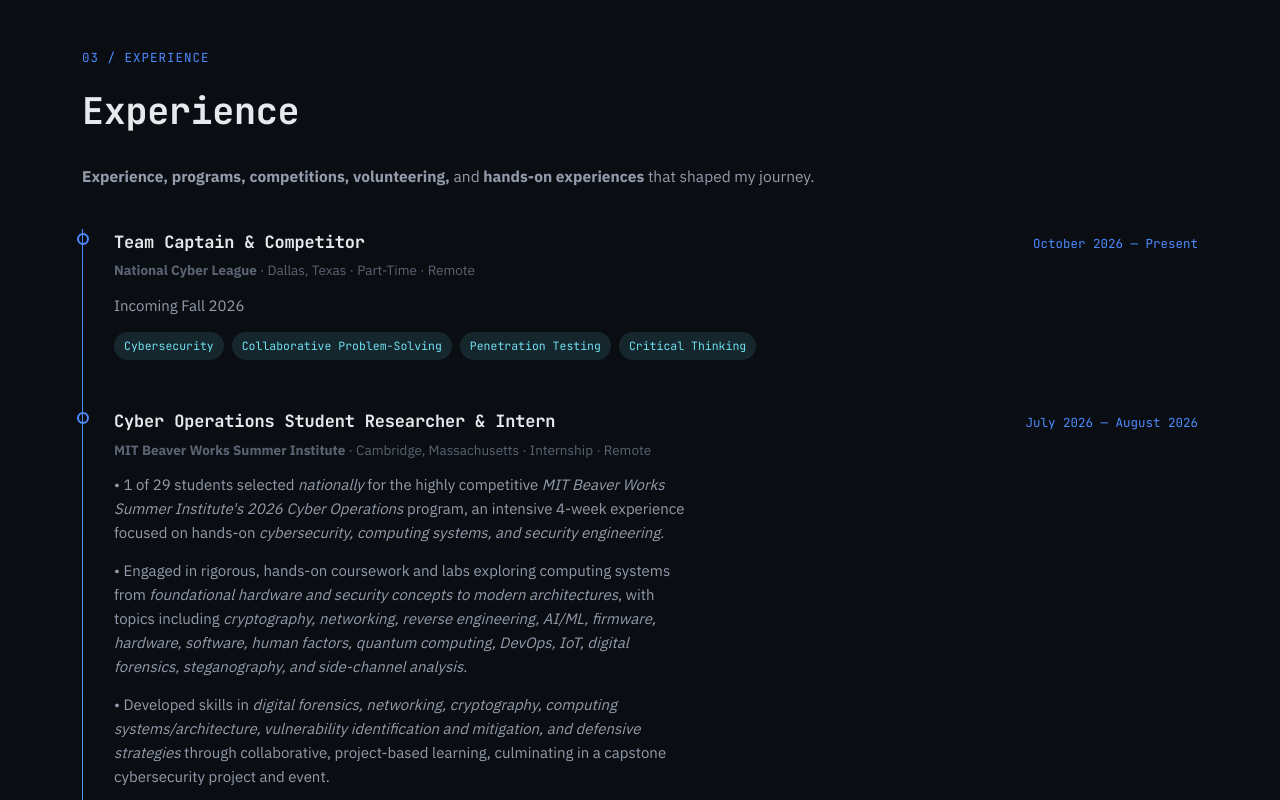
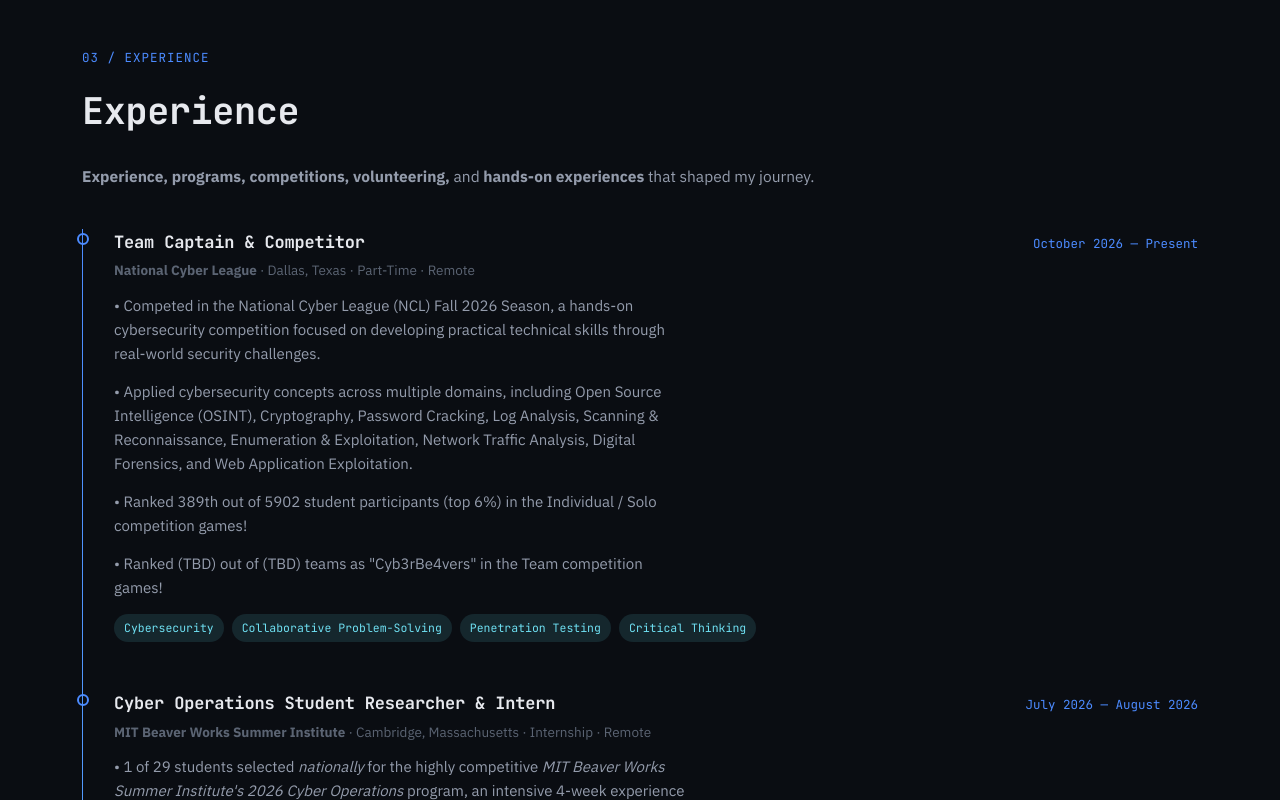
Before and after one commit to vincenthuynh1409/vincenthuynh, a plain HTML site: page index.html in a window 1280 px wide. Shown: the part 2969-3769 px from the top of the page. Drawn offline with Linux system fonts and the light colour scheme.

Commit message:
Format achievements with bullet points in index.html
Added bullet points to highlight achievements and competition details.

```diff
--- a/index.html
+++ b/index.html
@@ -211,7 +211,7 @@
     </p>
 
     <p>
-      <i>1 of 29</i> students selected nationally for the
+      • <i>1 of 29</i> students selected nationally for the
       <i>Massachusetts Institute of Technology (MIT) Beaver Works
       Summer Institute (BWSI) Cyber Operations program (2026)</i>,
       an intensive four-week experience focused on <i>cybersecurity,
@@ -219,7 +219,7 @@
     </p>
 
     <p>
-      Completed rigorous, hands-on coursework and labs covering
+      • Completed rigorous, hands-on coursework and labs covering
       <i>cryptography, networking, reverse engineering, AI/ML,
       firmware, hardware, software, human factors, quantum computing,
       DevOps, IoT, digital forensics, steganography,</i> and
@@ -227,7 +227,7 @@
     </p>
 
     <p>
-      Developed skills in <i>digital forensics, networking, cryptography,
+      • Developed skills in <i>digital forensics, networking, cryptography,
       computing architecture, vulnerability identification and mitigation,</i>
       and <i>defensive strategies</i> through collaborative, project-based learning,
       culminating in a capstone project and event.
@@ -306,7 +306,20 @@
           </p>
 
           <p>
-            Incoming Fall 2026
+            • Competed in the National Cyber League (NCL) Fall 2026 Season, a hands-on cybersecurity competition focused on developing practical technical skills through real-world security challenges.
+          </p>
+
+          <p>
+            • Applied cybersecurity concepts across multiple domains, including Open Source Intelligence (OSINT), Cryptography, Password Cracking, Log Analysis, Scanning & Reconnaissance, Enumeration & Exploitation,
+            Network Traffic Analysis, Digital Forensics, and Web Application Exploitation.
+          </p>
+
+          <p>
+            • Ranked 389th out of 5902 student participants (top 6%) in the Individual / Solo competition games!
+          </p>
+
+          <p>
+            • Ranked (TBD) out of (TBD) teams as "Cyb3rBe4vers" in the Team competition games!
           </p>
 
           <ul class="timeline-tags">
```
